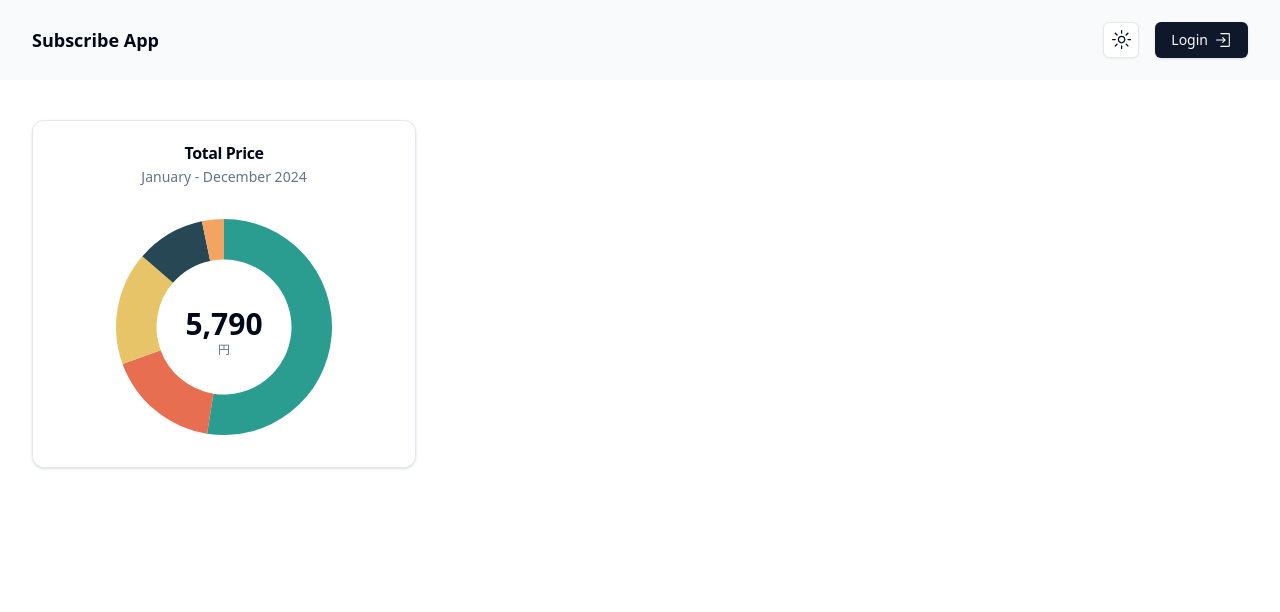
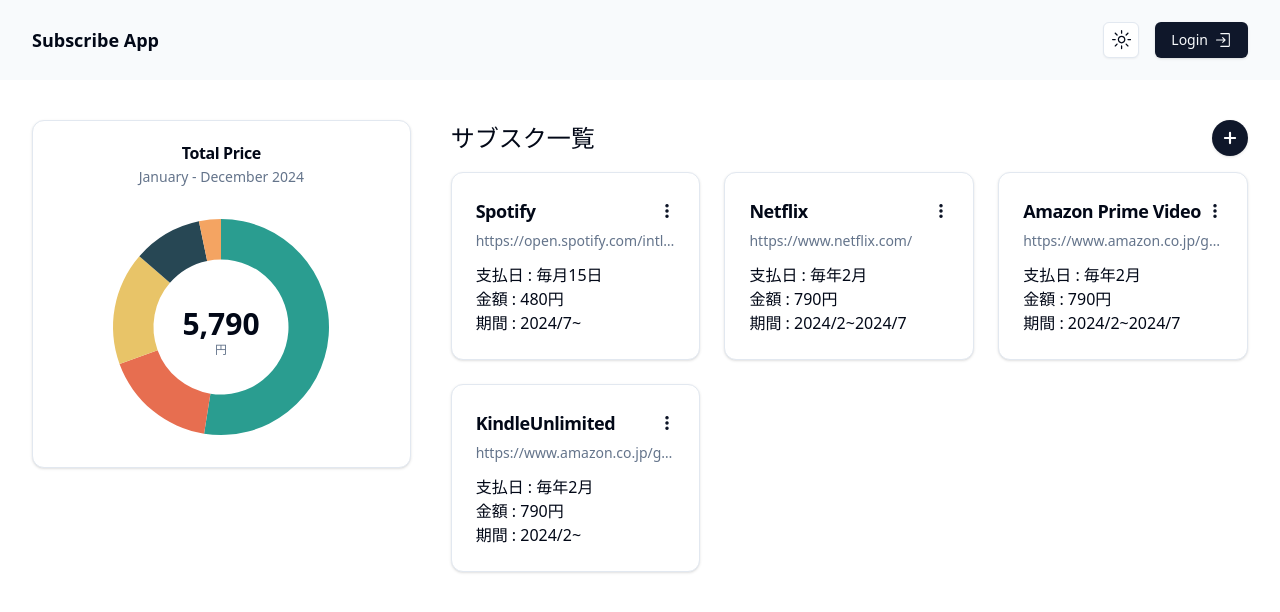
Before and after one commit to kanadomekei/subscribe-app, a React (Vite) app in the folder frontend/: page / in a window 1280 px wide. Shown: the top 612 px of the page. Built offline with nearby package versions, Linux system fonts and the light colour scheme.

Commit message:
サブスク一覧のUI作成

```diff
--- a/frontend/package.json
+++ b/frontend/package.json
@@ -17,6 +17,7 @@
     "clsx": "^2.1.1",
     "react": "^18.3.1",
     "react-dom": "^18.3.1",
+    "react-router-dom": "^6.25.0",
     "recharts": "^2.12.7",
     "tailwind-merge": "^2.4.0",
     "tailwindcss-animate": "^1.0.7"
--- a/frontend/src/App.tsx
+++ b/frontend/src/App.tsx
@@ -1,16 +1,10 @@
-import Header from "./components/header";
-import YearCart from "./components/yearCart";
+import { createBrowserRouter, RouterProvider } from "react-router-dom";
+import { AppRoutes } from "@/routes";
+
+const router = createBrowserRouter(AppRoutes);
 
 function App() {
-  return (
-    <>
-      <Header />
-      <div className="grid grid-cols-3 container mt-10 gap-8">
-        <YearCart />
-        <div className="col-span-2"></div>
-      </div>
-    </>
-  );
+  return <RouterProvider router={router} />;
 }
 
 export default App;
--- /dev/null
+++ b/frontend/src/components/list.tsx
@@ -0,0 +1,100 @@
+import { PlusIcon } from "@radix-ui/react-icons";
+import { Button } from "./ui/button";
+import ListCard from "./listCard";
+import { Link } from "react-router-dom";
+
+export type Subscription = {
+  id: number;
+  appName: string;
+  link: string;
+  price: number;
+  interval: "month" | "year";
+  paymentDate: string;
+  period: {
+    startMonth: string;
+    endMonth: string | "current";
+  };
+};
+
+const data: Subscription[] = [
+  {
+    id: 1,
+    appName: "Spotify",
+    link: "https://open.spotify.com/intl-ja",
+    price: 480,
+    interval: "month",
+    paymentDate: "15",
+    period: {
+      startMonth: "2024/7",
+      endMonth: "current",
+    },
+  },
+  {
+    id: 2,
+    appName: "Netflix",
+    link: "https://www.netflix.com/",
+    price: 790,
+    interval: "year",
+    paymentDate: "2",
+    period: {
+      startMonth: "2024/2",
+      endMonth: "2024/7",
+    },
+  },
+  {
+    id: 3,
+    appName: "Amazon Prime Video",
+    link: "https://www.amazon.co.jp/gp/video/storefront",
+    price: 790,
+    interval: "year",
+    paymentDate: "2",
+    period: {
+      startMonth: "2024/2",
+      endMonth: "2024/7",
+    },
+  },
+  {
+    id: 4,
+    appName: "KindleUnlimited",
+    link: "https://www.amazon.co.jp/gp/video/storefront",
+    price: 790,
+    interval: "year",
+    paymentDate: "2",
+    period: {
+      startMonth: "2024/2",
+      endMonth: "current",
+    },
+  },
+];
+
+const List = () => {
+  return (
+    <div>
+      <div className="flex justify-between items-center mb-4">
+        <h1 className="text-2xl">サブスク一覧</h1>
+        <Button size="icon" className="rounded-full" asChild>
+          <Link to={"/create"}>
+            <PlusIcon className="h-4 w-4 stroke-background" />
+          </Link>
+        </Button>
+      </div>
+      {data.length === 0 ? (
+        <div>使っているサブスクを追加してみよう</div>
+      ) : (
+        <div
+          className={
+            data.length >= 3
+              ? "grid grid-cols-1 sm:grid-cols-2 lg:grid-cols-3 gap-6"
+              : "grid grid-cols-1 sm:grid-cols-2 gap-6"
+          }
+        >
+          {data.map((subscription) => (
+            <ListCard key={subscription.id} props={subscription} />
+          ))}
+        </div>
+      )}
+    </div>
+  );
+};
+
+export default List;
--- /dev/null
+++ b/frontend/src/components/listCard.tsx
@@ -0,0 +1,72 @@
+import {
+  DotsVerticalIcon,
+  Pencil2Icon,
+  TrashIcon,
+} from "@radix-ui/react-icons";
+import {
+  Card,
+  CardContent,
+  CardDescription,
+  CardHeader,
+  CardTitle,
+} from "./ui/card";
+import {
+  DropdownMenu,
+  DropdownMenuContent,
+  DropdownMenuItem,
+  DropdownMenuTrigger,
+} from "@/components/ui/dropdown-menu";
+import { Subscription } from "./list";
+
+const ListCard = ({ props }: { props: Subscription }) => {
+  return (
+    <div>
+      <Card className="border-border h-full">
+        <CardHeader className="pb-3">
+          <CardTitle className="text-lg flex justify-between items-center">
+            {props.appName}
+            <DropdownMenu>
+              <DropdownMenuTrigger>
+                <DotsVerticalIcon className="stroke-primary h-4 w-4" />
+              </DropdownMenuTrigger>
+              <DropdownMenuContent>
+                <DropdownMenuItem>
+                  <Pencil2Icon className="mr-1 h-4 w-4" />
+                  編集
+                </DropdownMenuItem>
+                <DropdownMenuItem>
+                  <TrashIcon className="mr-1 h-4 w-4" />
+                  削除
+                </DropdownMenuItem>
+              </DropdownMenuContent>
+            </DropdownMenu>
+          </CardTitle>
+          <CardDescription className="hover:underline break-all truncate">
+            <a href={props.link} target="_blank" rel="noopener noreferrer">
+              {props.link}
+            </a>
+          </CardDescription>
+        </CardHeader>
+        <CardContent className="text-base">
+          <p>
+            <span>支払日 : </span>
+            {props.interval === "month"
+              ? "毎月" + props.paymentDate + "日"
+              : "毎年" + props.paymentDate + "月"}
+          </p>
+          <p>
+            <span>金額 : </span>
+            {props.price}円
+          </p>
+          <p>
+            <span>期間 : </span>
+            {props.period.startMonth + "~"}
+            {props.period.endMonth === "current" ? "" : props.period.endMonth}
+          </p>
+        </CardContent>
+      </Card>
+    </div>
+  );
+};
+
+export default ListCard;
--- a/frontend/src/components/yearCart.tsx
+++ b/frontend/src/components/yearCart.tsx
@@ -96,7 +96,7 @@
                           <tspan
                             x={viewBox.cx}
                             y={viewBox.cy}
-                            className="fill-foreground text-3xl font-bold"
+                            className="fill-foreground text-2xl lg:text-3xl font-bold"
                           >
                             {totalPrice.toLocaleString()}
                           </tspan>
--- /dev/null
+++ b/frontend/src/pages/createForm.tsx
@@ -0,0 +1,5 @@
+const CreateForm = () => {
+  return <div>CreateForm</div>;
+};
+
+export default CreateForm;
--- /dev/null
+++ b/frontend/src/pages/home.tsx
@@ -0,0 +1,19 @@
+import Header from "@/components/header";
+import List from "@/components/list";
+import YearCart from "@/components/yearCart";
+
+const Home = () => {
+  return (
+    <div>
+      <Header />
+      <div className="grid grid-cols-1 md:grid-cols-3 container my-10 md:gap-10 gap-y-10">
+        <YearCart />
+        <div className="col-span-2">
+          <List />
+        </div>
+      </div>
+    </div>
+  );
+};
+
+export default Home;
--- /dev/null
+++ b/frontend/src/pages/login.tsx
@@ -0,0 +1,5 @@
+const Login = () => {
+  return <div>login</div>;
+};
+
+export default Login;
--- /dev/null
+++ b/frontend/src/routes/index.tsx
@@ -0,0 +1,10 @@
+import CreateForm from "@/pages/createForm";
+import Home from "@/pages/home";
+import Login from "@/pages/login";
+import { RouteObject } from "react-router-dom";
+
+export const AppRoutes: RouteObject[] = [
+  { path: "/", element: <Home /> },
+  { path: "/create", element: <CreateForm /> },
+  { path: "/login", element: <Login /> },
+];
--- /dev/null
+++ b/frontend/src/types/index.ts
@@ -0,0 +1,15 @@
+export type Subscription = {
+  id: number;
+  appName: string;
+  link: string;
+  price: number;
+  interval: "month" | "year";
+  payment: Date;
+  period: number;
+  startMonth: Date;
+};
+
+export type User = {
+  id: number;
+  password: string;
+};
```
Also changed, not shown: 1 other file (tests, documents, lock files or other folders).
